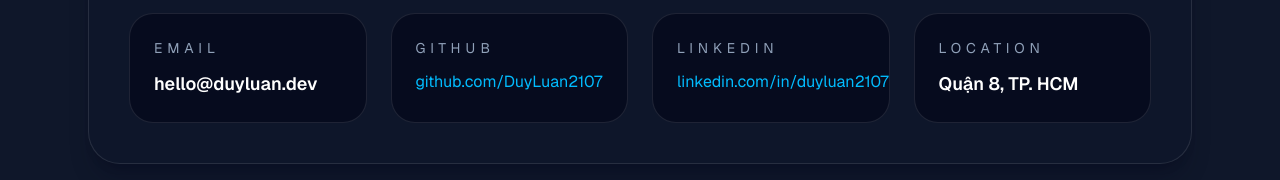
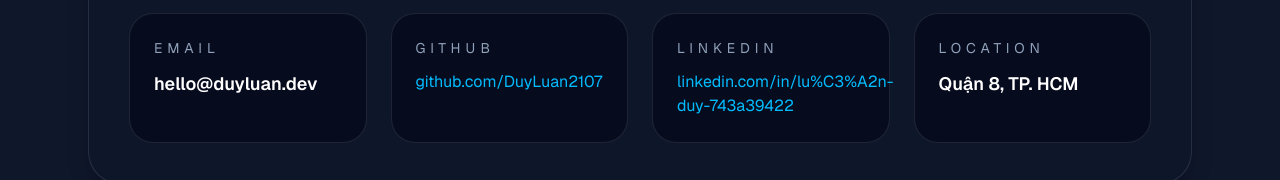
Before and after one commit to DuyLuan2107/duyluan-portfolio, a Next.js app: page / in a window 1280 px wide. Shown: the part 4465-4645 px from the top of the page. Built offline with nearby package versions, Linux system fonts and the light colour scheme.

Commit message:
Update LinkedIn link to actual profile

```diff
--- a/src/app/page.tsx
+++ b/src/app/page.tsx
@@ -352,12 +352,12 @@
             <div className="rounded-3xl border border-white/10 bg-slate-950/60 p-6 text-slate-200">
               <p className="text-sm uppercase tracking-[0.35em] text-slate-400">LinkedIn</p>
               <a
-                href="https://linkedin.com/in/duyluan2107"
+                href="https://www.linkedin.com/in/lu%C3%A2n-duy-743a39422/"
                 target="_blank"
                 rel="noreferrer"
                 className="mt-3 block text-lg font-semibold text-sky-400"
               >
-                linkedin.com/in/duyluan2107
+                linkedin.com/in/lu%C3%A2n-duy-743a39422
               </a>
             </div>
             <div className="rounded-3xl border border-white/10 bg-slate-950/60 p-6 text-slate-200">
```
